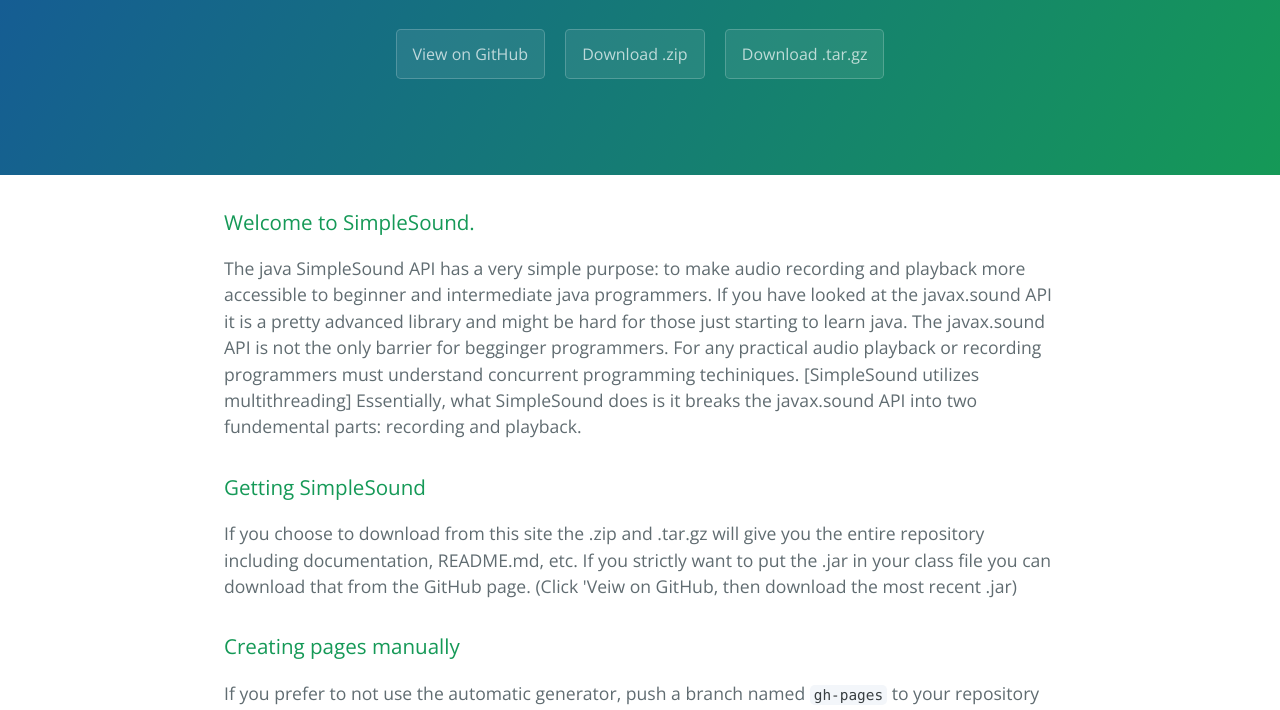
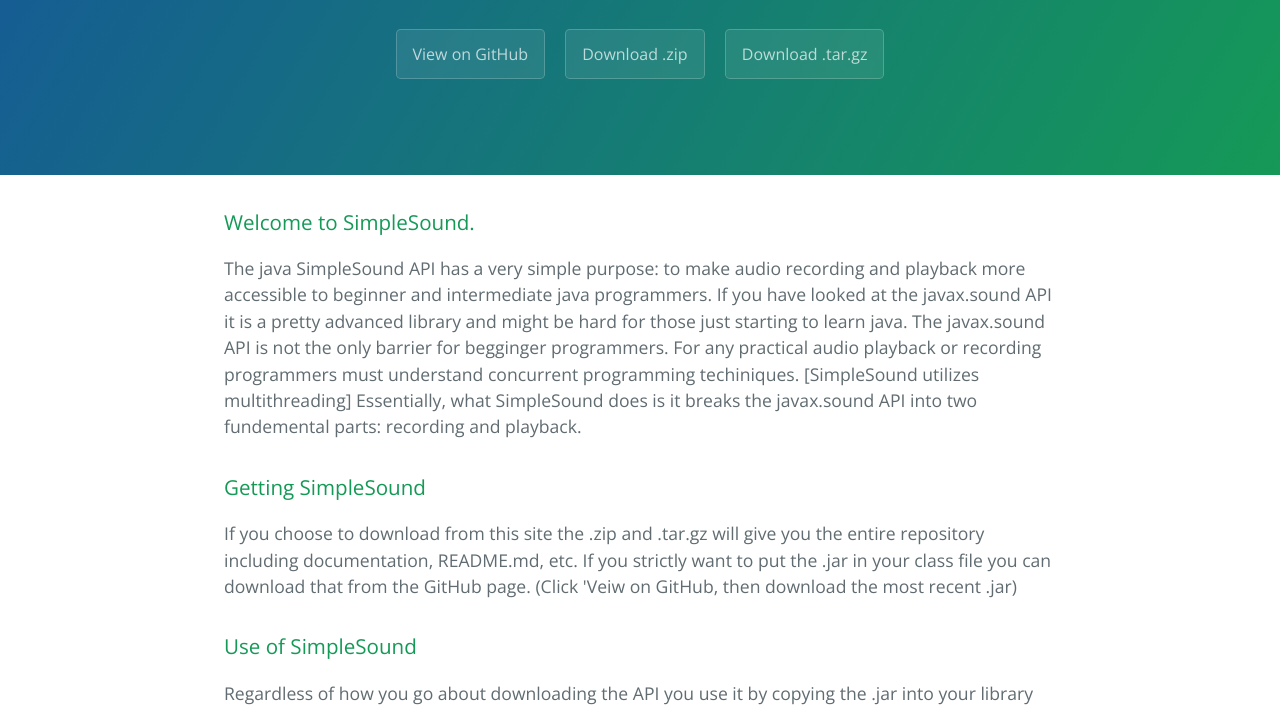
Before and after one commit to matthewwicker/SimpleSound, a plain HTML site: page index.html in a window 1280 px wide. Shown: the part 238-948 px from the top of the page. Drawn offline with nearby package versions, Linux system fonts and the light colour scheme.

Commit message:
Update index.html

```diff
--- a/index.html
+++ b/index.html
@@ -30,9 +30,9 @@
 <p>If you choose to download from this site the .zip and .tar.gz will give you the entire repository including documentation, README.md, etc. If you strictly want to put the .jar in your class file you can download that from the GitHub page. (Click 'Veiw on GitHub, then download the most recent .jar)</p>
 
 <h3>
-<a id="creating-pages-manually" class="anchor" href="#creating-pages-manually" aria-hidden="true"><span aria-hidden="true" class="octicon octicon-link"></span></a>Creating pages manually</h3>
+<a id="creating-pages-manually" class="anchor" href="#creating-pages-manually" aria-hidden="true"><span aria-hidden="true" class="octicon octicon-link"></span></a>Use of SimpleSound</h3>
 
-<p>If you prefer to not use the automatic generator, push a branch named <code>gh-pages</code> to your repository to create a page manually. In addition to supporting regular HTML content, GitHub Pages support Jekyll, a simple, blog aware static site generator. Jekyll makes it easy to create site-wide headers and footers without having to copy them across every page. It also offers intelligent blog support and other advanced templating features.</p>
+<p>Regardless of how you go about downloading the API you use it by copying the .jar into your library folder and then adding it to the classpath just as you would with anyother API.</p>
 
 <h3>
 <a id="authors-and-contributors" class="anchor" href="#authors-and-contributors" aria-hidden="true"><span aria-hidden="true" class="octicon octicon-link"></span></a>Authors and Contributors</h3>
```
